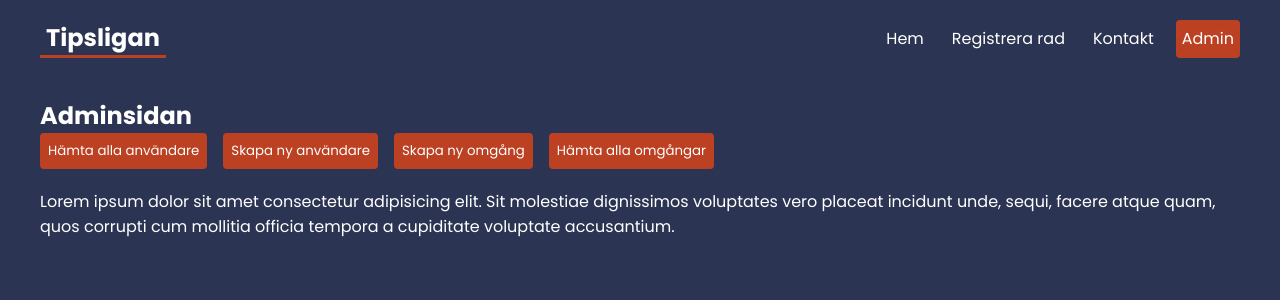
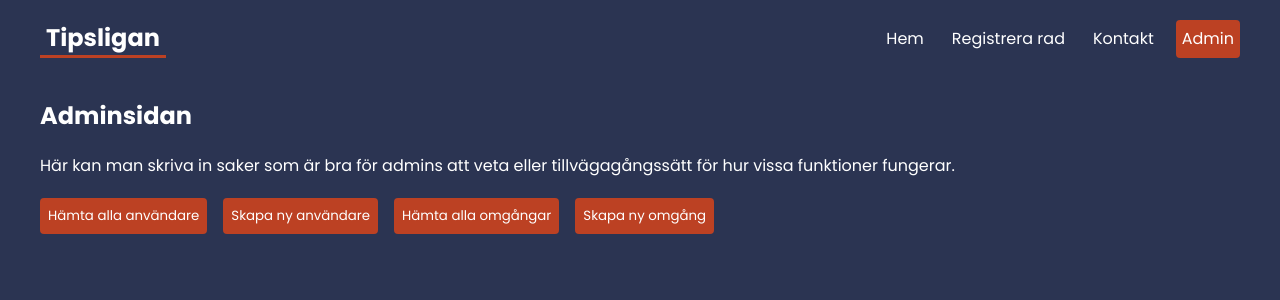
Before and after one commit to johannesern/tipsligan, a React (Vite) app: page /admin in a window 1280 px wide. Shown: the top 300 px of the page. Built offline with nearby package versions, Linux system fonts and the light colour scheme.

Commit message:
style: textchange

```diff
--- a/src/pages/Admin.jsx
+++ b/src/pages/Admin.jsx
@@ -7,6 +7,10 @@ export default function Home() {
     <section>
       <article>
         <h2>Adminsidan</h2>
+        <p>
+          Här kan man skriva in saker som är bra för admins att veta eller
+          tillvägagångssätt för hur vissa funktioner fungerar.
+        </p>
         <div className="home-buttons">
           <Link to="användare">
             <button>Hämta alla användare</button>
@@ -14,19 +18,13 @@ export default function Home() {
           <Link to="registrera">
             <button>Skapa ny användare</button>
           </Link>
+          <Link to="alla-omgångar">
+            <button>Hämta alla omgångar</button>
+          </Link>
           <Link to="skapa-ny-omgång">
             <button>Skapa ny omgång</button>
           </Link>
-          <Link to="alla-omgångar">
-            <button>Hämta alla omgångar</button>
-          </Link>
         </div>
-        <p>
-          Lorem ipsum dolor sit amet consectetur adipisicing elit. Sit molestiae
-          dignissimos voluptates vero placeat incidunt unde, sequi, facere atque
-          quam, quos corrupti cum mollitia officia tempora a cupiditate
-          voluptate accusantium.
-        </p>
         <div>
           <Outlet />
         </div>
--- a/src/pages/Contact.jsx
+++ b/src/pages/Contact.jsx
@@ -3,12 +3,8 @@ export default function Contact() {
     <>
       <h2>Kontakta oss</h2>
       <p>
-        Lorem ipsum dolor sit amet consectetur adipisicing elit. Delectus,
-        accusantium. Repudiandae, esse autem? Magni commodi iusto nihil hic
-        minus reprehenderit, assumenda enim id esse earum nesciunt ipsa laborum
-        architecto, odio accusantium sit, qui dignissimos vel eveniet dolore
-        veritatis asperiores! Dignissimos totam voluptatem reiciendis harum modi
-        obcaecati velit enim beatae! Recusandae.
+        Här ska vi skriva in olika sätt för att komma i kontakt med den som
+        håller i omgången.
       </p>
     </>
   );
--- a/src/pages/Home.jsx
+++ b/src/pages/Home.jsx
@@ -9,14 +9,9 @@ export default function Home() {
     <section>
       <article>
         <p>
-          Lorem ipsum dolor sit amet consectetur adipisicing elit. Quaerat, a
-          esse amet eaque perferendis repellat? Quae accusantium nostrum
-          voluptatem numquam quod. Explicabo aliquid commodi, est aliquam soluta
-          nemo corporis necessitatibus dolorem quo non veritatis a quia incidunt
-          quos corrupti repudiandae! Porro consequuntur aliquam consectetur
-          numquam iste recusandae dolore. Repellendus, saepe?
+          Här är tanken att man ska kunna uppdatera texten beroende på den
+          omgång som pågår samt kunna lägga in egen text man vill förmedla.
         </p>
-        {/* <HomeTopContent /> */}
         <Outlet />
         <SiteInfo />
       </article>
```
